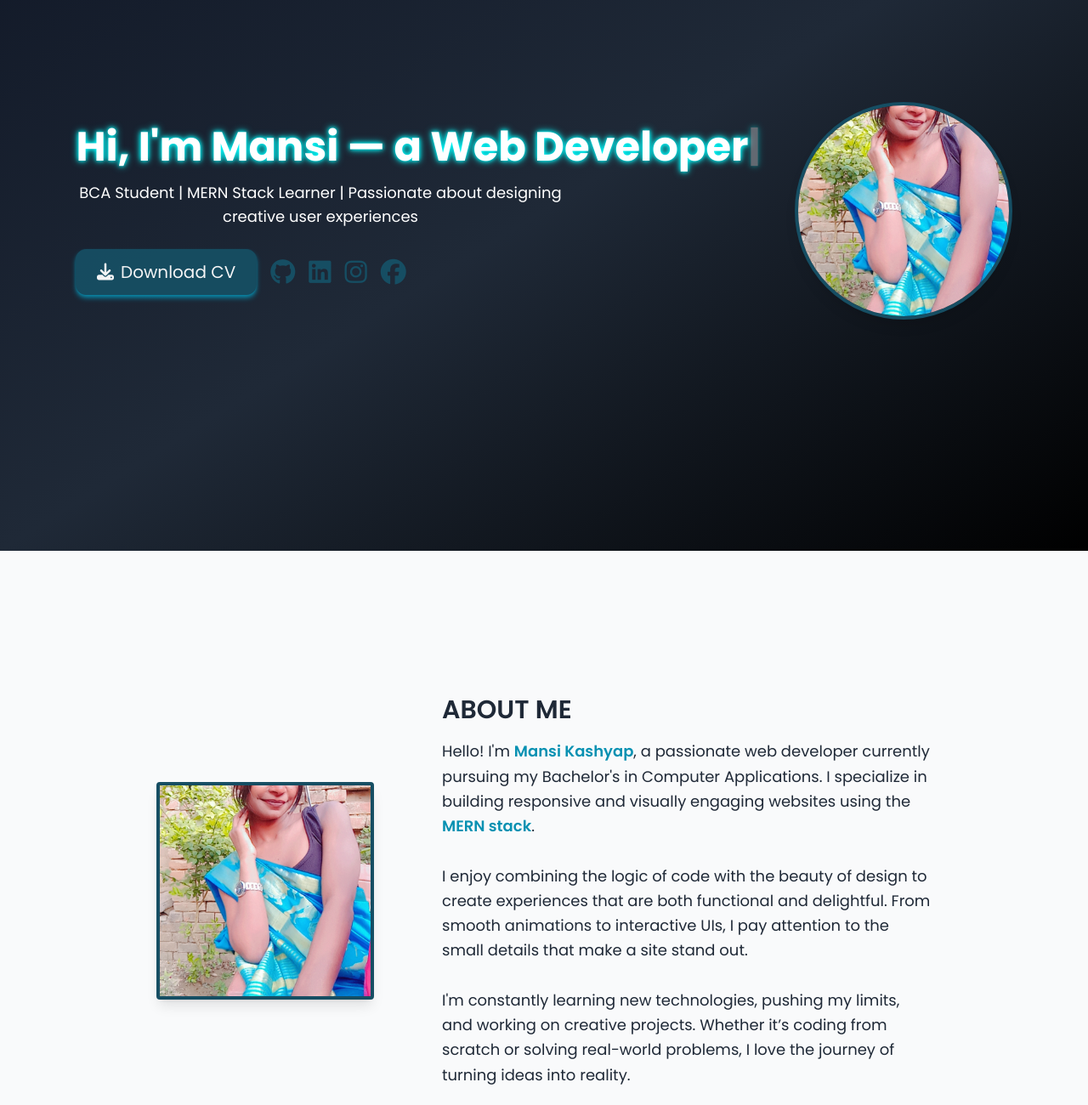
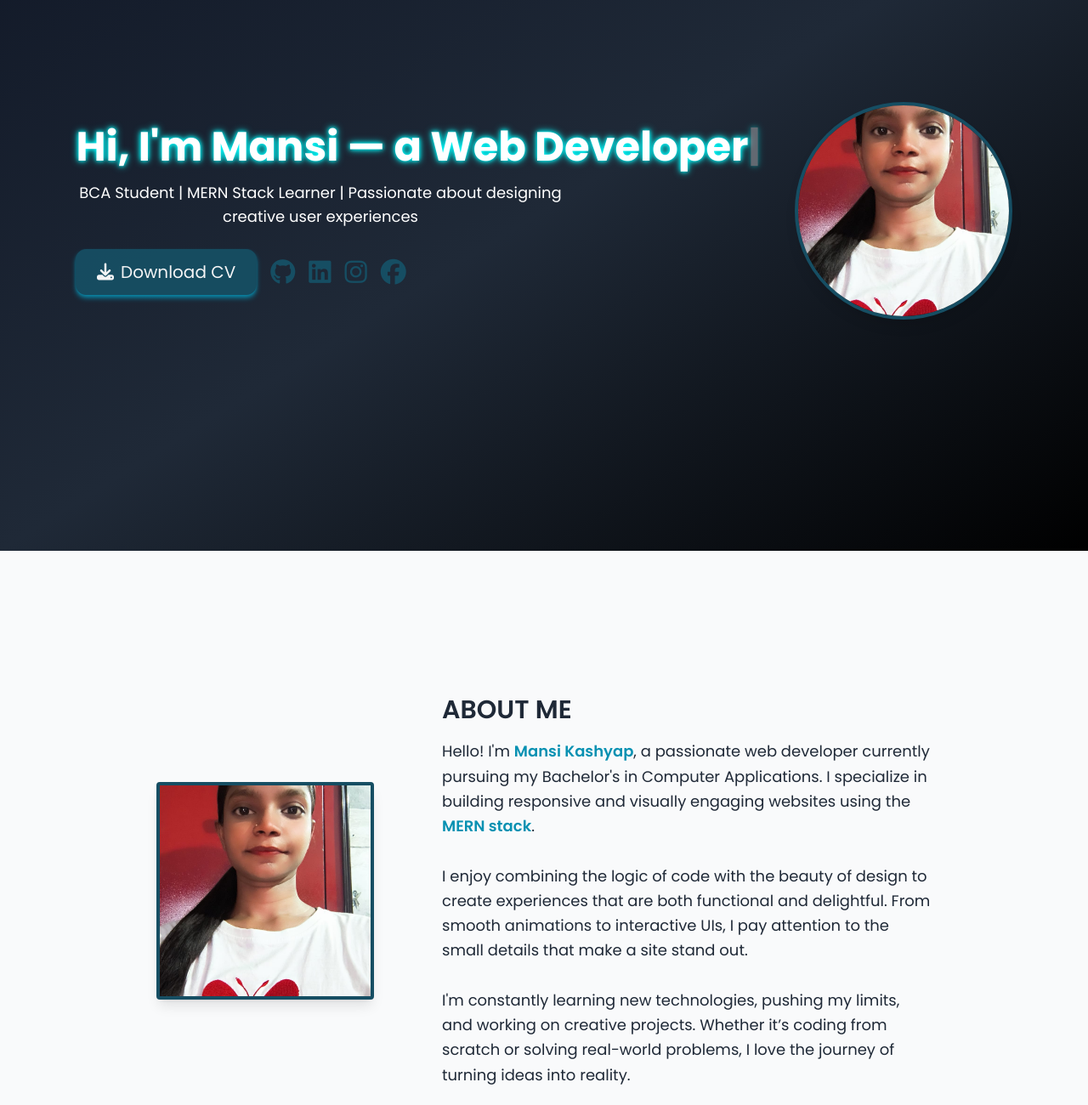
Before and after one commit to mansi240504/Personal_portfolio, a plain HTML site: page index.html in a window 1280 px wide. Shown: the part 220-1520 px from the top of the page at 85% size. Drawn offline with nearby package versions, Linux system fonts and the light colour scheme.

Commit message:
portfolio

```diff
--- a/index.html
+++ b/index.html
@@ -104,7 +104,7 @@
   </div>
   <!-- Image Section -->
   <div data-aos="fade-right ">
-    <img src="image.jpg" alt="Mansi Kashyap"
+    <img src="image1.jpg" alt="Mansi Kashyap"
      class="w-48 h-48 md:w-64 md:h-64 object-cover rounded-full border-4 border-cyan-900 shadow-lg
             hover:scale-105 hover:shadow-cyan-700 transition-all duration-500 ease-in-out">
 
@@ -116,7 +116,7 @@
   <section class="min-h-screen flex flex-col md:flex-row justify-center items-center px-6 gap-20 py-10 bg-gray-50 dark:bg-gray-900 text-gray-800 dark:text-white" id="about" data-aos="fade-up "  >
   <!-- Image Section -->
   <div data-aos="fade-right">
-    <img src="image.jpg" alt="Mansi Kashyap"
+    <img src="image1.jpg" alt="Mansi Kashyap"
       class="w-48 h-48 md:w-64 md:h-64 object-cover rounded border-4 border-cyan-900 shadow-lg
              hover:scale-105 hover:shadow-cyan-700 transition-all duration-500 ease-in-out">
   </div>
```
Also changed, not shown: image.jpg (deleted), image1.jpg (added).
